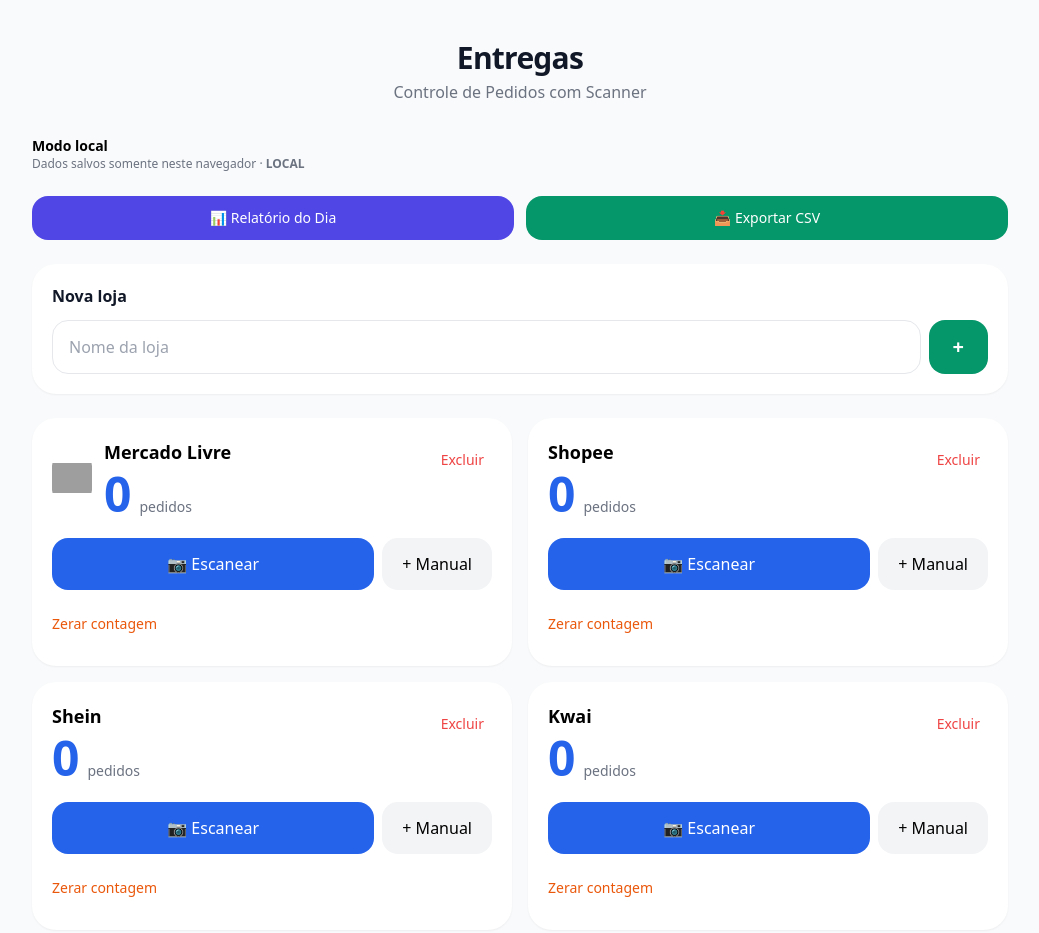
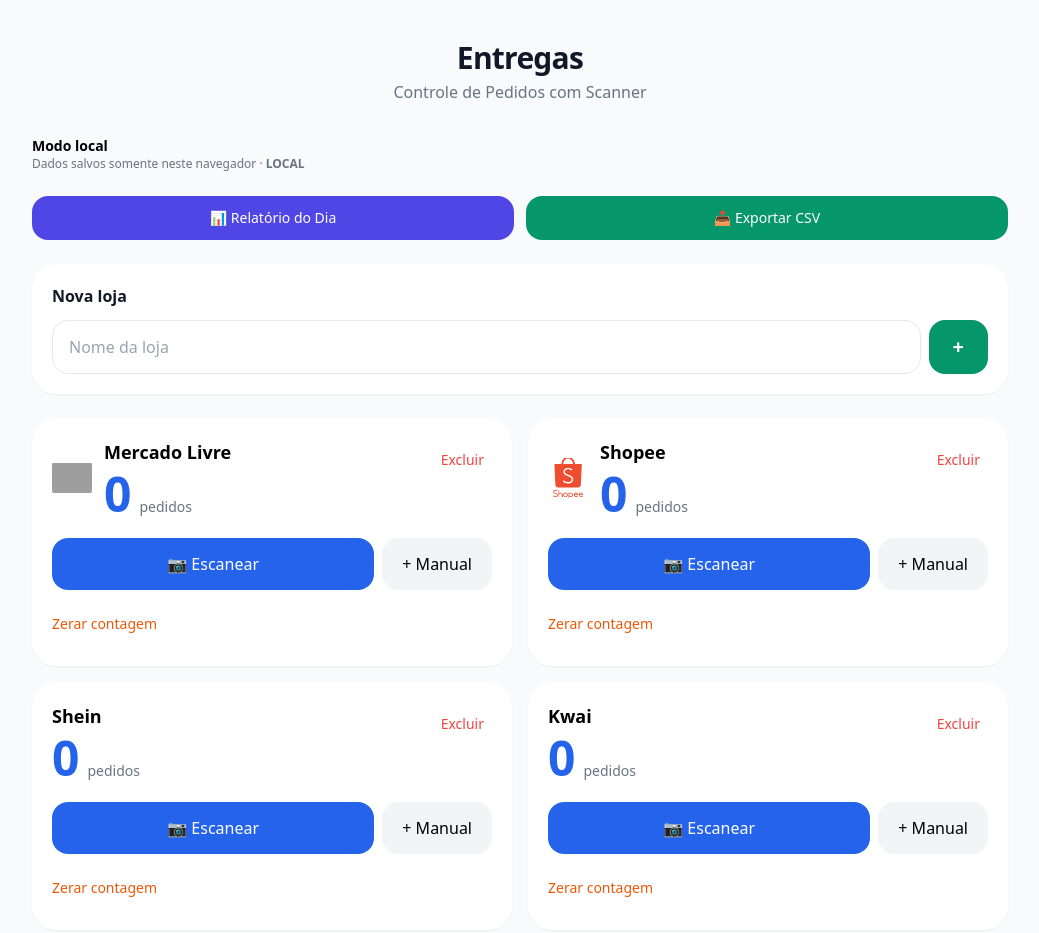
Before and after one commit to DeividCurcio/controlemarketplace, a plain HTML site: page index.html in a window 1280 px wide. Shown: the top 933 px of the page, without its empty margins (120-1159 px from the left). Drawn offline with nearby package versions, Linux system fonts and the light colour scheme; grey boxes are pictures that could not be loaded.

Commit message:
Adicionar logo da Shopee

```diff
--- a/index.html
+++ b/index.html
@@ -199,7 +199,7 @@
         <div class="store-card bg-white rounded-3xl shadow-sm p-5">
           <div class="flex justify-between items-start gap-3">
             <div class="flex min-w-0 items-center gap-3">
-              ${store.name === 'Mercado Livre' ? '<img src="https://play-lh.googleusercontent.com/iVaeA0HDw8CZjEM-K7GdLB9XYmpcwVFSuv4Q8o9uh4Br7PuKCm3QSYCVU73tr9BBXdR_7xTX4yO0azOJegRVcA" alt="Logo do Mercado Livre" class="h-10 w-10 shrink-0 rounded-lg object-contain" />' : ''}
+              ${store.name === 'Mercado Livre' ? '<img src="https://play-lh.googleusercontent.com/iVaeA0HDw8CZjEM-K7GdLB9XYmpcwVFSuv4Q8o9uh4Br7PuKCm3QSYCVU73tr9BBXdR_7xTX4yO0azOJegRVcA" alt="Logo do Mercado Livre" class="h-10 w-10 shrink-0 rounded-lg object-contain" />' : store.name === 'Shopee' ? '<img src="shopee-logo.png" alt="Logo da Shopee" class="h-10 w-10 shrink-0 rounded-lg object-contain" />' : ''}
               <div class="min-w-0">
                 <h3 class="text-lg font-semibold">${escapeHtml(store.name)}</h3>
                 <div class="mt-1 flex items-baseline gap-2">
```
Also changed, not shown: shopee-logo.png (added).
